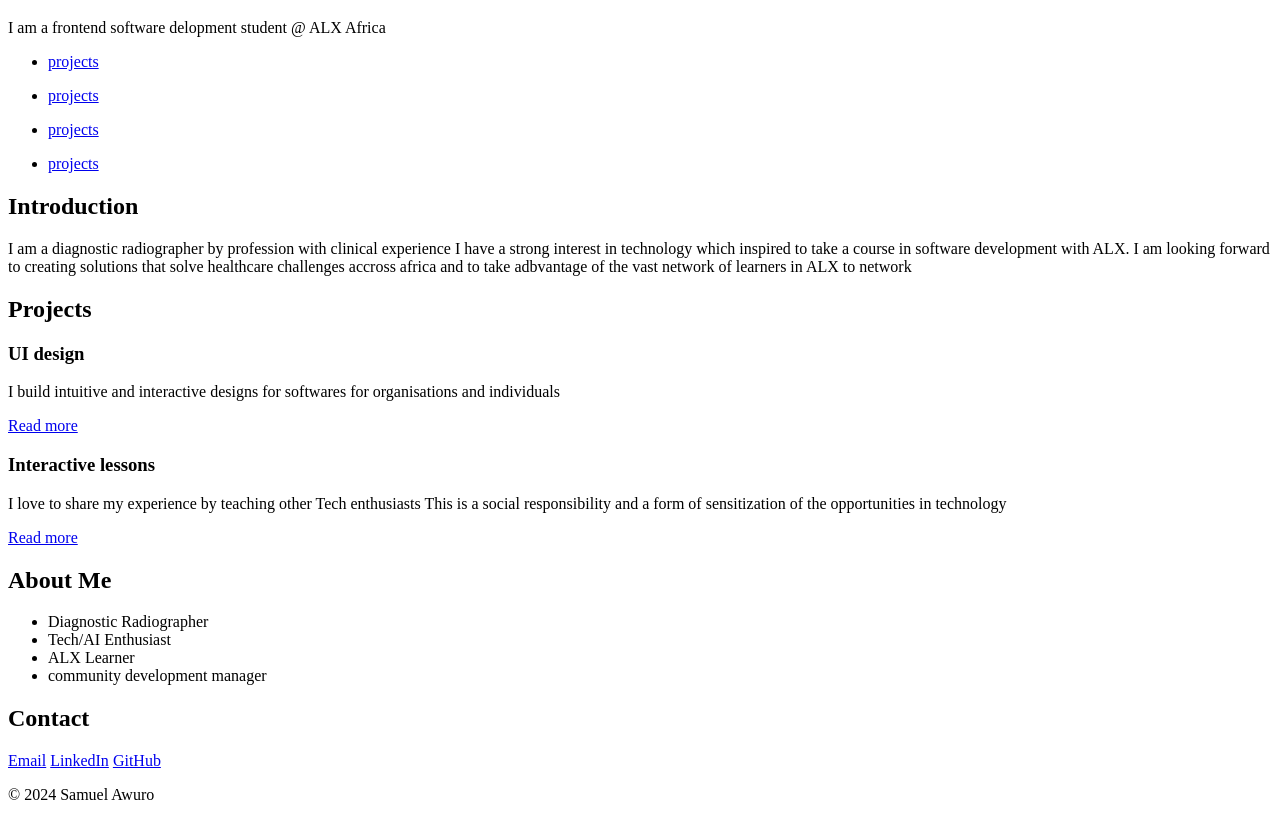
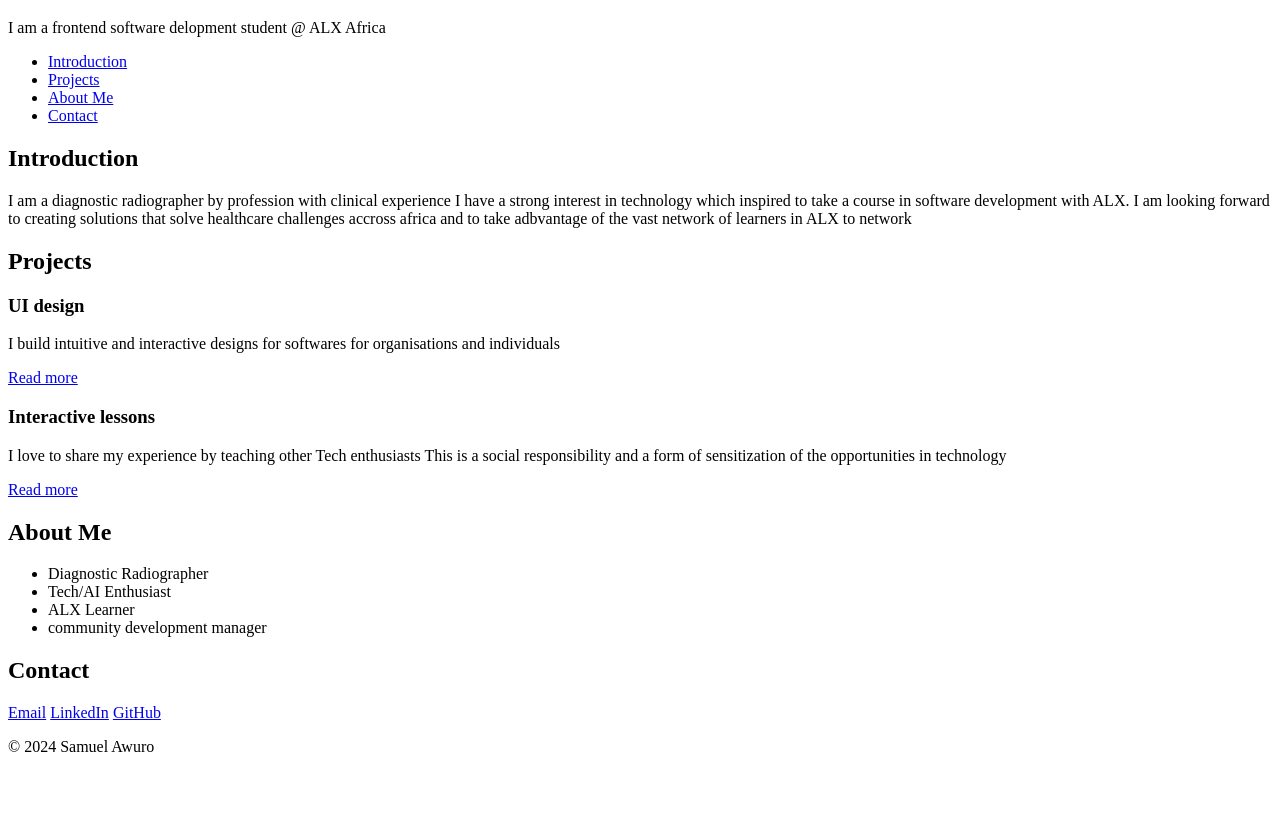
Before and after one commit to Awuro7297/My_First_Portfolio, a plain HTML site: page portfolio/index.html in a window 1280 px wide. Shown: the part 61-881 px from the top of the page. After the commit the page ends 833 px from the top, so only its background shows below. Drawn offline with Linux system fonts and the light colour scheme.

Commit message:
modify section headings in portfolio template

```diff
--- a/portfolio/index.html
+++ b/portfolio/index.html
@@ -12,18 +12,18 @@
         <h1>Samuel Awuro</h1>
         <p>I am a frontend software delopment student @ ALX Africa</p>
     </header>
+
         <nav>
             <ul>
-            <li><a href="#introduction">projects</a></li>
-        </ul>
-        <ul>
-            <li><a href="#projects">projects</a></li>
-        </ul>
-        <ul>
-            <li><a href="#about">projects</a></li>
-        </ul>
-        <ul>
-            <li><a href="#contact">projects</a></li>
+                <li><a href="#introduction">Introduction</a></li>
+
+                <li><a href="#projects">Projects</a></li>
+
+
+                <li><a href="#about">About Me</a></li>
+
+
+                <li><a href="#contact">Contact</a></li>
             </ul>
         </nav>
         <section id="introduction">
@@ -70,5 +70,7 @@
 
         </section>
 
+    </body>
     <footer>
         <p>&copy; 2024 Samuel Awuro</p>
+    </footer>
```
Lines whose indentation alone changed are shown as unchanged.
